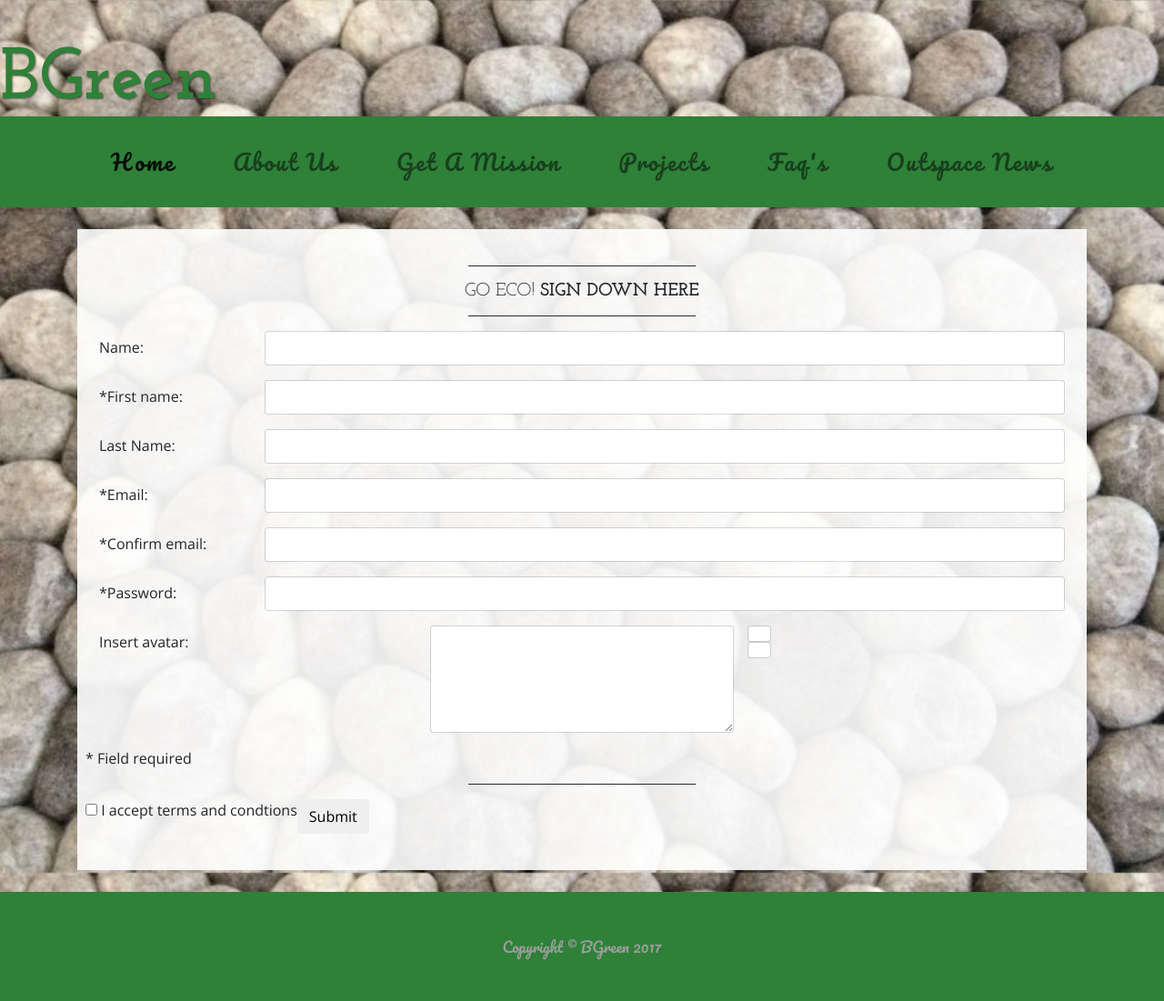
After one commit to MariaDAH/bGreen, a Python web app: template templates/usersignup.html in a window 1280 px wide. The commit adds this page. Shown: the whole page at 91% size. Run offline with Jinja, Linux system fonts and the light colour scheme; the template is opened without the code that fills it, so the values that code supplies are empty; some libraries are stand-ins or nearby versions.

Commit message:
add register form

```diff
--- /dev/null
+++ b/templates/usersignup.html
@@ -0,0 +1,158 @@
+<!DOCTYPE html>
+<html lang="en">
+
+  <head>
+
+    <meta charset="utf-8">
+    <base href="bGreenFrontEnd">
+    <meta name="viewport" content="width=device-width, initial-scale=1, shrink-to-fit=no">
+    <meta name="description" content="">
+    <meta name="author" content="">
+
+    <title>BGreen default</title>
+
+    <!-- Bootstrap core CSS -->
+    <link href="../bower_components/vendor/bootstrap/css/bootstrap.min.css" rel="stylesheet">
+
+
+    <!-- Custom fonts for this template -->
+    <link href="https://fonts.googleapis.com/css?family=Open+Sans:300italic,400italic,600italic,700italic,800italic,400,300,600,700,800" rel="stylesheet" type="text/css">
+    <link href="https://fonts.googleapis.com/css?family=Josefin+Slab:100,300,400,600,700,100italic,300italic,400italic,600italic,700italic" rel="stylesheet" type="text/css">
+    <link href="https://fonts.googleapis.com/css?family=Inconsolata|Pacifico" rel="stylesheet">
+
+    <!-- Custom styles for this template -->
+     <link rel="stylesheet" type="text/css" href="../bower_components/vendor/bootstrap/css/custom.css">
+
+  </head>
+
+  <body>
+
+    <div class="tagline-upper text-left text-heading text-shadow mt-5 d-none d-lg-block">
+      <a href="cover.html">BGreen</a>
+      <span class="glyphicon glyphicon-search" aria-hidden="true"></span>
+    </div>
+
+
+    <!-- Navigation -->
+    <nav class="navbar navbar-expand-lg navbar-light py-lg-4">
+      <div class="container">
+        <a class="navbar-brand text-uppercase text-expanded font-weight-bold d-lg-none" href="cover.html">BGreen</a>
+        <button class="navbar-toggler" type="button" data-toggle="collapse" data-target="#navbarResponsive" aria-controls="navbarResponsive" aria-expanded="false" aria-label="Toggle navigation">
+          <span class="navbar-toggler-icon"></span>
+        </button>
+        <div class="collapse navbar-collapse" id="navbarResponsive">
+          <ul class="navbar-nav mx-auto">
+            <li class="nav-item active px-lg-4">
+              <a class="nav-link text-lowercase text-capitalize text-expanded" href="home.html">Home
+                <span class="sr-only">(current)</span>
+              </a>
+            </li>
+            <li class="nav-item px-lg-4">
+              <a class="nav-link text-lowercase text-capitalize text-expanded" href="aboutus.html">About us</a>
+            </li>
+            <li class="nav-item px-lg-4">
+              <a class="nav-link text-lowercase text-capitalize text-expanded" href="mission.html">Get a mission</a>
+            </li>
+            <li class="nav-item px-lg-4">
+              <a class="nav-link text-lowercase text-capitalize text-expanded" href="projects.html">Projects</a>
+            </li>
+             <li class="nav-item px-lg-4">
+              <a class="nav-link text-lowercase text-capitalize text-expanded" href="faqs.html">Faq's</a>
+            </li>
+             <li class="nav-item px-lg-4">
+              <a class="nav-link text-lowercase text-capitalize text-expanded" href="news.html">Outspace news</a>
+            </li>
+          </ul>
+        </div>
+      </div>
+    </nav>
+
+    <div class="container">
+
+      <div class="bg-faded p-4 my-4">
+        <hr class="divider">
+        <h2 class="text-center text-lg text-uppercase my-0">Go eco!
+          <strong>Sign down here</strong>
+        </h2>
+        <hr class="divider">
+        <div class="form-group row">
+          <label for="firstname" class="col-2 col-form-label">Name:</label>
+          <div class="col-10">
+            <input type="text" class="form-control" id="firstname">
+          </div>
+        </div>
+        <div class="form-group row">
+          <label for="lastname" class="col-2 col-form-label">*First name:</label>
+          <div class="col-10">
+            <input type="text" class="form-control" id="lastname">
+          </div>
+        </div>
+         <div class="form-group row">
+          <label for="email" class="col-2 col-form-label">Last Name:</label>
+          <div class="col-10">
+            <input type="email" class="form-control" id="email">
+          </div>
+        </div>
+         <div class="form-group row">
+          <label for="confirmemail" class="col-2 col-form-label">*Email:</label>
+          <div class="col-10">
+            <input type="email" class="form-control" id="confirmemail">
+          </div>
+        </div>
+         <div class="form-group row">
+          <label for="username" class="col-2 col-form-label">*Confirm email:</label>
+          <div class="col-10">
+            <input type="text" class="form-control" id="username">
+          </div>
+        </div>
+         <div class="form-group row">
+          <label for="pwd" class="col-2 col-form-label">*Password:</label>
+          <div class="col-10">
+            <input type="password" class="form-control" id="pwd">
+          </div>
+        </div>
+        <div class="form-group row text-left">
+          <label for="comment" class="col-4 col-form-label">Insert avatar:</label>
+          <div class="col-4">
+            <textarea class="form-control" rows="5" id="avatar"></textarea>
+          </div>
+          <div class="">
+            <span class="form-control glyphicon" id="iconpic"></span>
+            <span class="form-control glyphicon" id="iconcamera"></span>
+          </div>
+        </div>
+        <div class="row text-center">
+              <span class="help-block text-center">* Field required</span>
+        </div>
+        <hr class="divider">
+        <div class="form-group row">
+          <div class="form-check">
+            <label class="form-check-label">
+            <input type="checkbox" class="form-check-input">
+              I accept terms and condtions
+            </label>
+          </div>
+          <div>
+            <button type="submit" class="btn btn-default">Submit</button>
+          </div>
+        </div>
+      </div>
+
+    </div>
+    <!-- /.container -->
+
+    <footer class="text-center py-5">
+      <div class="container">
+        <p class="m-0">Copyright &copy; BGreen 2017</p>
+        <span class="glyphicon glyphicon-search"></span>
+      </div>
+    </footer>
+
+    <!-- Bootstrap core JavaScript -->
+    <script src="../bower_components/vendor/jquery/jquery.min.js"></script>
+    <script src="../bower_components/vendor/popper/popper.min.js"></script>
+    <script src="../bower_components/vendor/bootstrap/js/bootstrap.min.js"></script>
+
+  </body>
+
+</html>
```
Also changed, not shown: templates/aboutus.html (+8 -1 lines), templates/home.html (+1 -9 lines), templates/mission.html (+106 -0 lines), templates/news.html (+105 -0 lines), templates/projects.html (+9 -7 lines).
